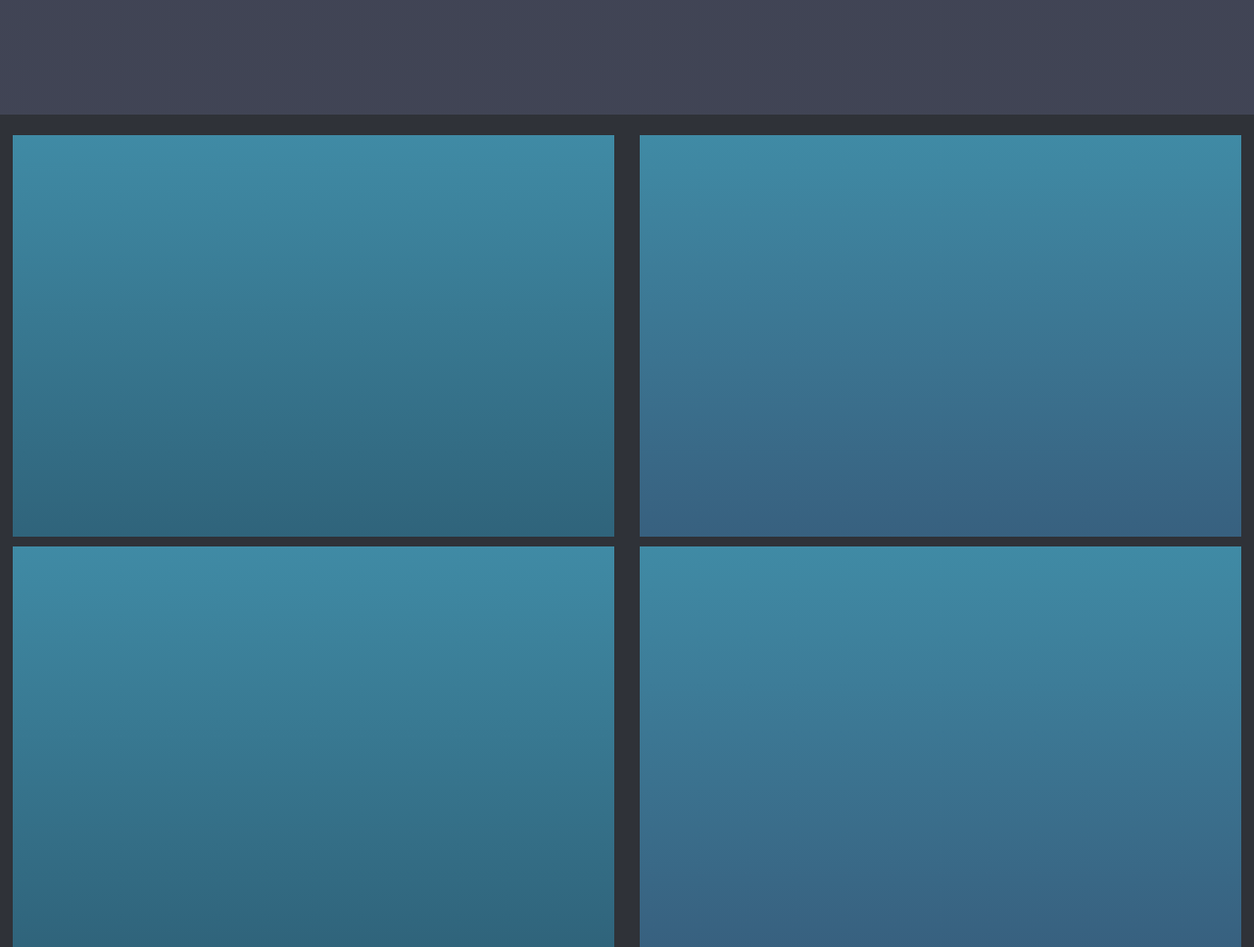
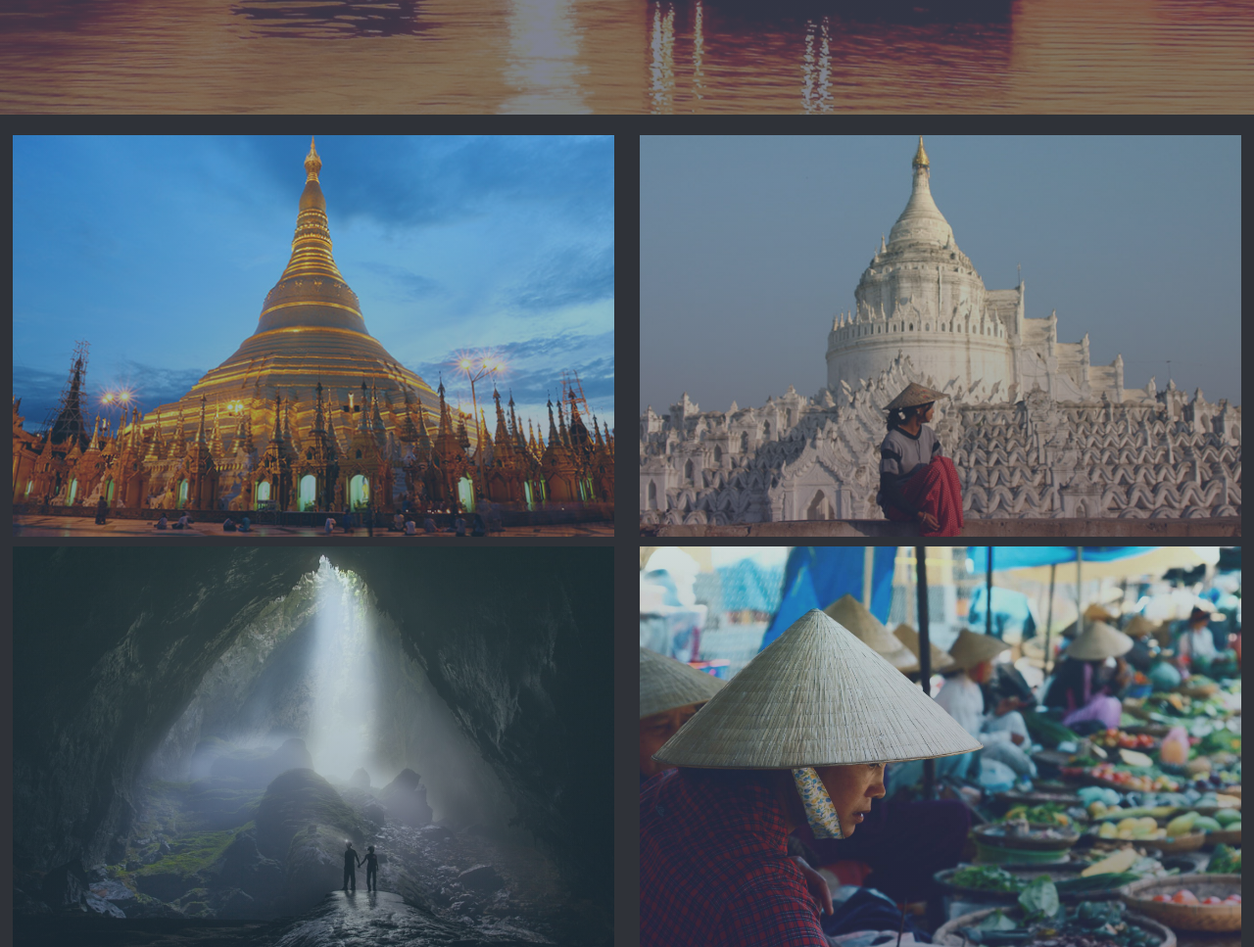
Before and after one commit to paolocorti/wanderlust, a plain HTML site: page index.html in a window 1280 px wide. Shown: the part 683-1650 px from the top of the page at 98% size. Drawn offline with Linux system fonts and the light colour scheme; the site is published under a folder, as on GitHub Pages, so addresses that start at the root find nothing.

Commit message:
trying to fix img path

```diff
--- a/style.css
+++ b/style.css
@@ -13,7 +13,7 @@ html, body {
 .main {
   width: 100%;
   height: 100%;
-  background-image: url('/images/main.jpg');
+  background-image: url('./images/main.jpg');
   background-size: cover;
   position: relative;
 }
@@ -77,19 +77,19 @@ html, body {
 }
 
 .p-1 {
-  background-image: url('/images/p1.jpg');
+  background-image: url('./images/p1.jpg');
 }
 
 .g-1 {
-  background-image: url('/images/g1.jpg');
+  background-image: url('./images/g1.jpg');
 }
 
 .p-2 {
-  background-image: url('/images/p2.jpg');
+  background-image: url('./images/p2.jpg');
 }
 
 .g-2 {
-  background-image: url('/images/g2.jpg');
+  background-image: url('./images/g2.jpg');
 }
 
 .grid {
```
